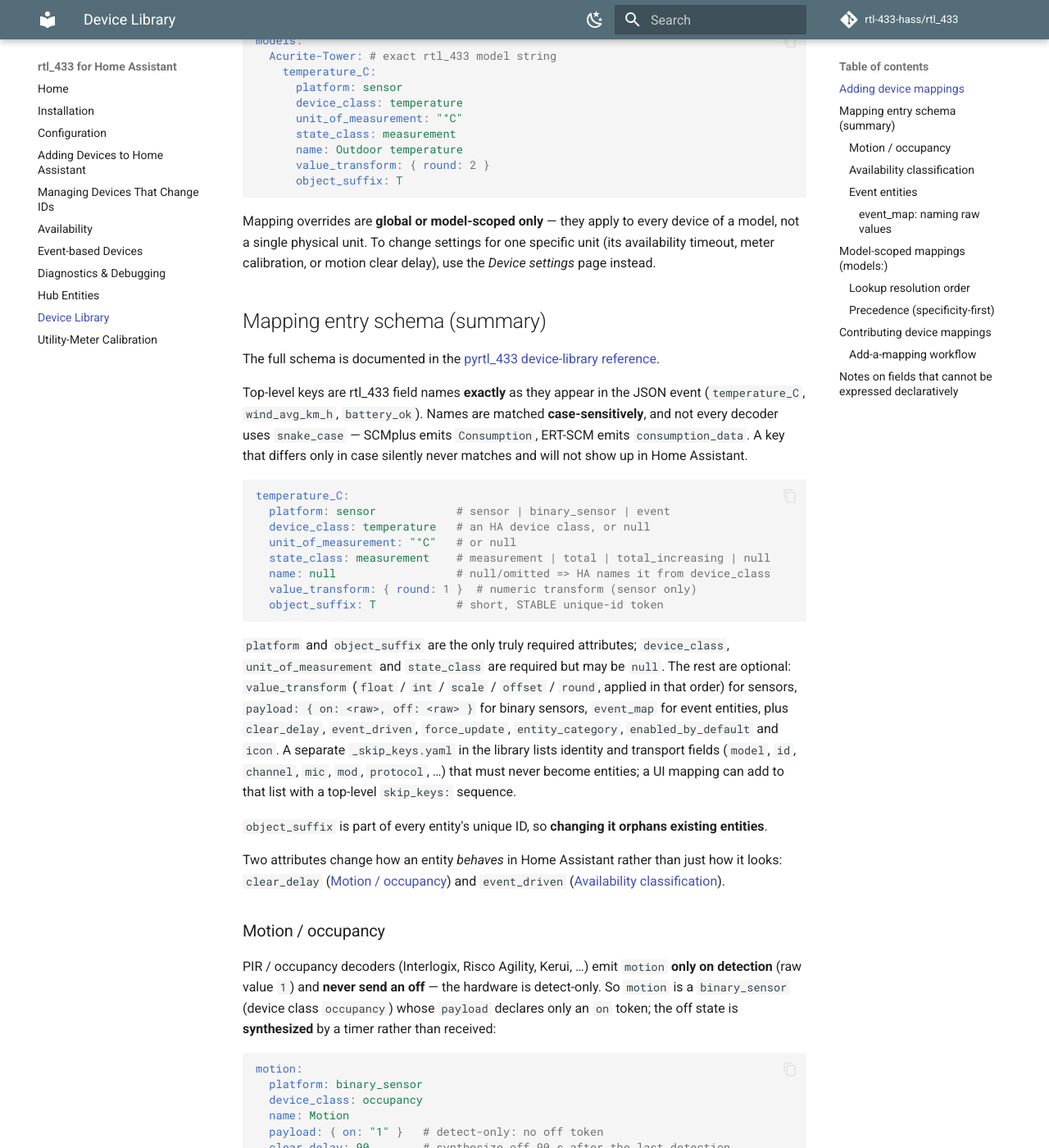
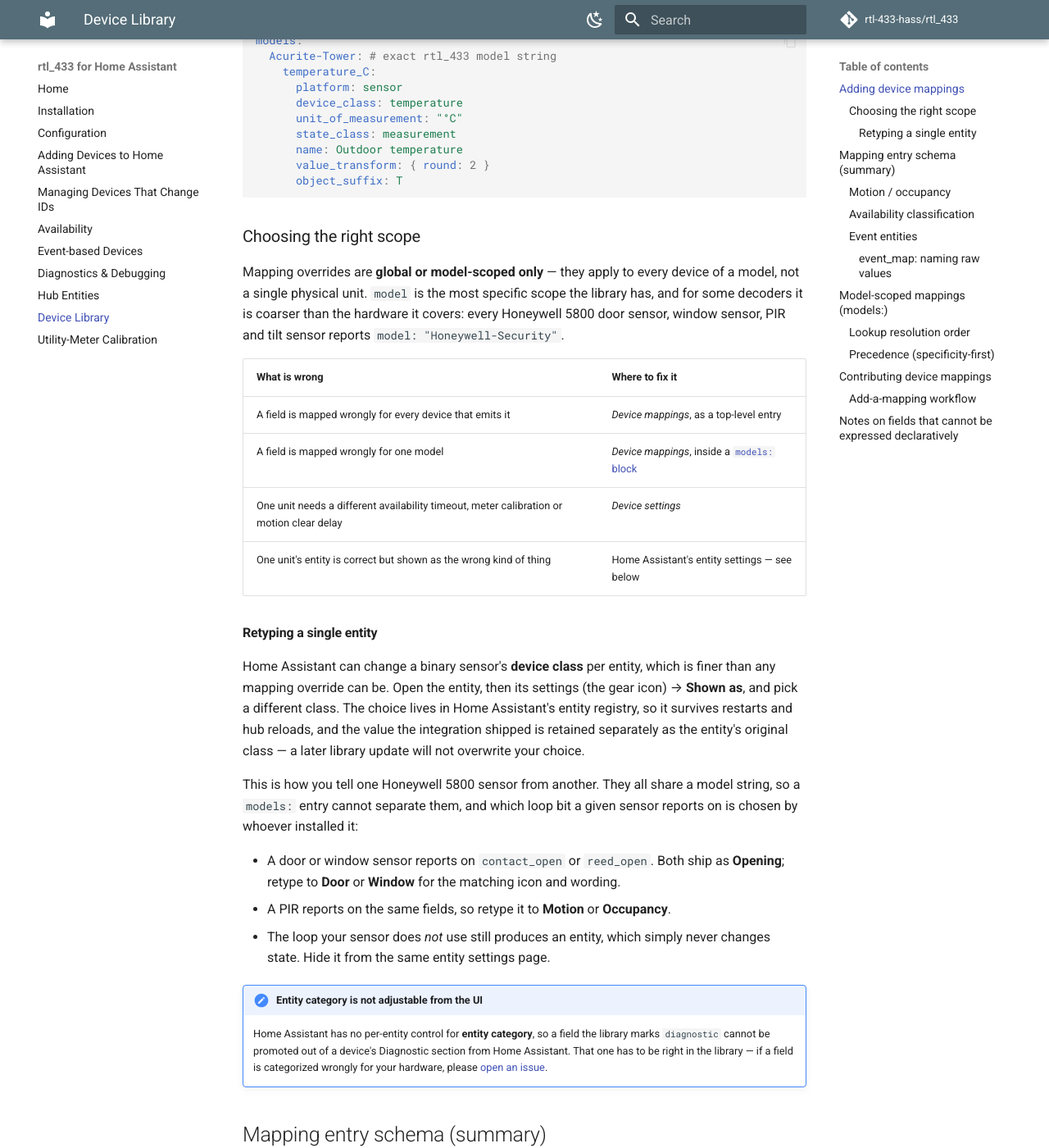
Before and after one commit to rtl-433-hass/rtl_433, an MkDocs documentation site: the page built from docs/device-library.md, in a window 1280 px wide and 1400 px high, scrolled down 2525 px. Shown: the whole window at 82% size. Built offline with MkDocs 1.6.1 and Material for MkDocs 9.7.7, drawn with Linux system fonts in a browser that asks for light colours; comment, search, counter and statistics services are not loaded; the version menu is left out.

Commit message:
docs(device-library): document the per-entity device-class override
The override guidance dead-ended per-unit users at the *Device settings*
page, which is right for availability timeouts, meter calibration and
motion clear delay but has no device-class field. A user whose PIR is
shown as the wrong kind of thing would conclude nothing can be done,
when Home Assistant's own entity settings already do exactly that, per
entity, finer than any mapping override can be.

Replace the paragraph with a scope table covering all four levers
(global entry, `models:` block, *Device settings*, Home Assistant entity
settings) and a worked Honeywell 5800 example: those sensors share one
model string, so a `models:` entry cannot separate a door from a PIR, and
which loop bit a unit reports on is chosen at install time.

Also state the limit: Home Assistant has no per-entity control for entity
category, so a field the library marks diagnostic cannot be promoted out
of the Diagnostic section downstream -- that has to be fixed in the
library.

Note for review ordering: the text says `contact_open` / `reed_open` ship
as Opening, which becomes true with rtl-433-hass/pyrtl_433#48's fix.
Merge after the pyrtl_433 pin moves past 0.4.0.

Co-Authored-By: Claude Opus 5 (1M context) <noreply@anthropic.com>
Claude-Session: https://claude.ai/code/session_01GMGpiLVZXP71KHQUPGfqTV

````diff
--- a/docs/device-library.md
+++ b/docs/device-library.md
@@ -110,10 +110,47 @@ models:
       object_suffix: T
 ```
 
+### Choosing the right scope
+
 Mapping overrides are **global or model-scoped only** — they apply to every device
-of a model, not a single physical unit. To change settings for one specific unit
-(its availability timeout, meter calibration, or motion clear delay), use the
-*Device settings* page instead.
+of a model, not a single physical unit. `model` is the most specific scope the
+library has, and for some decoders it is coarser than the hardware it covers:
+every Honeywell 5800 door sensor, window sensor, PIR and tilt sensor reports
+`model: "Honeywell-Security"`.
+
+| What is wrong | Where to fix it |
+| --- | --- |
+| A field is mapped wrongly for every device that emits it | *Device mappings*, as a top-level entry |
+| A field is mapped wrongly for one model | *Device mappings*, inside a [`models:` block](#model-scoped-mappings-models) |
+| One unit needs a different availability timeout, meter calibration or motion clear delay | *Device settings* |
+| One unit's entity is correct but shown as the wrong kind of thing | Home Assistant's entity settings — see below |
+
+#### Retyping a single entity
+
+Home Assistant can change a binary sensor's **device class** per entity, which is
+finer than any mapping override can be. Open the entity, then its settings (the
+gear icon) → **Shown as**, and pick a different class. The choice lives in Home
+Assistant's entity registry, so it survives restarts and hub reloads, and the
+value the integration shipped is retained separately as the entity's original
+class — a later library update will not overwrite your choice.
+
+This is how you tell one Honeywell 5800 sensor from another. They all share a
+model string, so a `models:` entry cannot separate them, and which loop bit a
+given sensor reports on is chosen by whoever installed it:
+
+- A door or window sensor reports on `contact_open` or `reed_open`. Both ship as
+  **Opening**; retype to **Door** or **Window** for the matching icon and wording.
+- A PIR reports on the same fields, so retype it to **Motion** or **Occupancy**.
+- The loop your sensor does *not* use still produces an entity, which simply never
+  changes state. Hide it from the same entity settings page.
+
+!!! note "Entity category is not adjustable from the UI"
+
+    Home Assistant has no per-entity control for **entity category**, so a field
+    the library marks `diagnostic` cannot be promoted out of a device's
+    Diagnostic section from Home Assistant. That one has to be right in the
+    library — if a field is categorized wrongly for your hardware, please
+    [open an issue](https://github.com/rtl-433-hass/rtl_433/issues).
 
 ## Mapping entry schema (summary)
 
````
